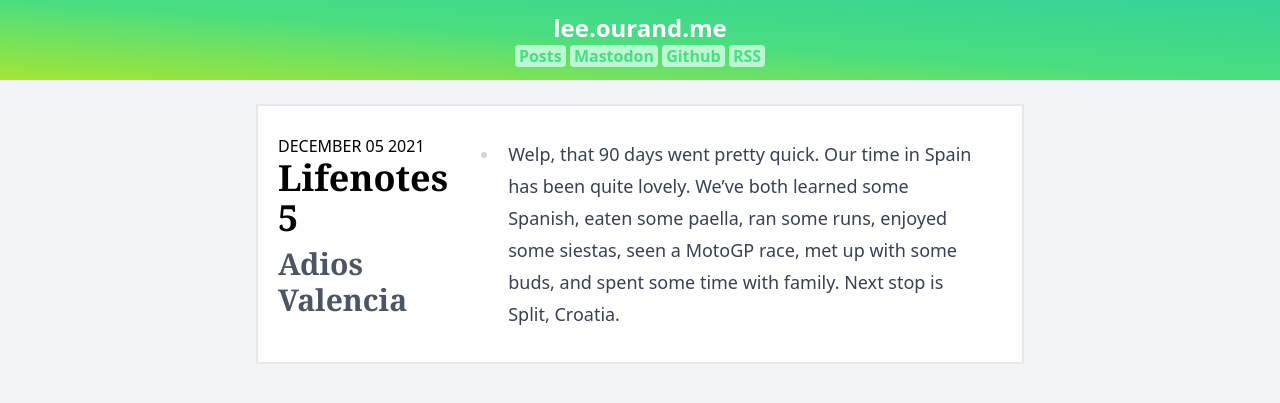
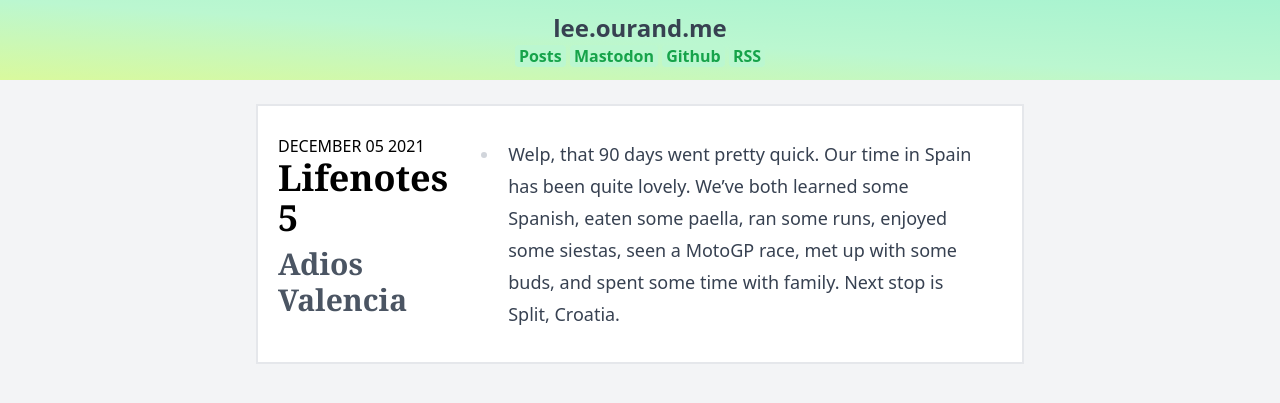
Before and after one commit to leeourand/leeourand.github.com, a Jekyll site: the page built from _posts/2021-12-05-adios-valencia.md, in a window 1280 px wide. Shown: the top 403 px of the page. Built offline with Jekyll 4.4.1, drawn with Linux system fonts in a browser that asks for light colours; nearby versions of some CDN libraries.

```diff
--- a/_layouts/base.html
+++ b/_layouts/base.html
@@ -13,13 +13,13 @@
     <meta name="theme-color" content="#4ade80">
   </head>
   <body class="bg-gray-100 dark:bg-gray-900">
-    <header class="bg-gradient-to-tr via-green-400 dark:via-green-700 from-lime-400 dark:from-lime-700 to-emerald-400 dark:to-emerald-700 px-5 py-3 font-sans text-white dark:text-gray-300 text-center">
+    <header class="bg-gradient-to-tr via-green-200 dark:via-green-800 from-lime-200 dark:from-lime-700 to-emerald-200 dark:to-emerald-700 px-5 py-3 font-sans text-gray-700 dark:text-gray-200 text-center">
       <h1 class="text-2xl font-extrabold"><a href="/">lee.ourand.me</a></h1>
       <nav class="font-semibold">
-        <a class="bg-green-200 px-1 py rounded text-green-400" href="/">Posts</a>
-        <a class="bg-green-200 px-1 py rounded text-green-400" rel="me" href="https://ruby.social/@leeourand">Mastodon</a>
-        <a class="bg-green-200 px-1 py rounded text-green-400" href="https://github.com/leeourand">Github</a>
-        <a class="bg-green-200 px-1 py rounded text-green-400" href="/feed.xml">RSS</a>
+        <a class="bg-green-200 px-1 py rounded text-green-600" href="/">Posts</a>
+        <a class="bg-green-200 px-1 py rounded text-green-600" rel="me" href="https://ruby.social/@leeourand">Mastodon</a>
+        <a class="bg-green-200 px-1 py rounded text-green-600" href="https://github.com/leeourand">Github</a>
+        <a class="bg-green-200 px-1 py rounded text-green-600" href="/feed.xml">RSS</a>
       </nav>
     </header>
     <div class="container max-w-3xl sm:mx-auto sm:my-6">
```
Also changed, not shown: _posts/2023-08-14-voice-of-kemosabe.md (added, +7 -0 lines), _posts/2023-08-15-50-years-of-hiphop.md (added, +7 -0 lines).
